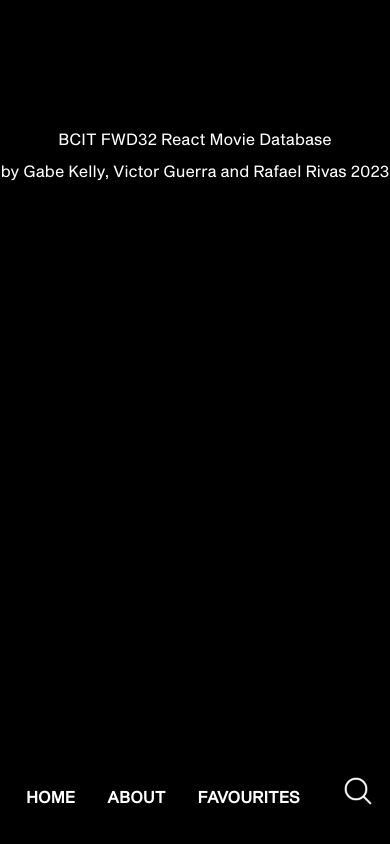
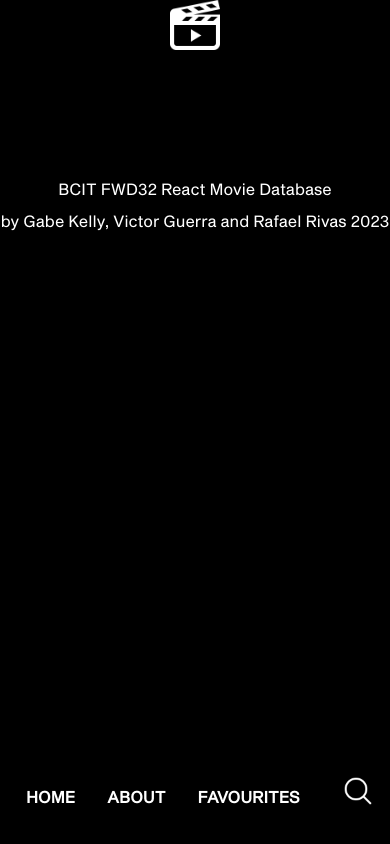
Before and after one commit to VictorGuerra2/movieDataBase, a React (Create React App) app: page /about in a window 390 px wide. Built offline with nearby package versions, Linux system fonts and the light colour scheme; no server answers.

Commit message:
Home icon updated
Added import link for home icon for all mobile pages.

```diff
--- a/src/components/Search.js
+++ b/src/components/Search.js
@@ -30,6 +30,9 @@
         <div>
             {
                 <div className="movie-grid-container">
+                    <Link className="home-icon-src-top" to="/">
+                        <img className="home-icon-top" src={require('../images/icon.png')} alt="logo" />
+                    </Link>
                     <h1>Results: {query}</h1>
                     {
                         movies.length > 0 &&
--- a/src/pages/PageAbout.js
+++ b/src/pages/PageAbout.js
@@ -1,8 +1,13 @@
 import React from 'react'
+import {Link} from "react-router-dom";
 
 function PageAbout() {
   return (
     <div>
+
+                <Link className="home-icon-src-top" to="/">
+                    <img className="home-icon-top" src={require('../images/icon.png')} alt="logo" />
+                </Link>
     <h1>About</h1>
     <p>This product uses the TMDb API but is not endorsed or certified by TMDb</p>
     </div>
--- a/src/pages/PageFavourites.js
+++ b/src/pages/PageFavourites.js
@@ -2,6 +2,7 @@
 import { useSelector } from "react-redux";
 import { Link } from "react-router-dom";
 import MovieCard from "../components/MovieCards";
+
 
 function PageFavourites() {
 
@@ -10,6 +11,11 @@
   return (
     <main>
       <section>
+        {/* Home icon */}
+      <Link className="home-icon-src-top" to="/">
+          <img className="home-icon-top" src={require('../images/icon.png')} alt="logo" />
+      </Link>
+      {/* Home icon end */}
         <h2>Favourite movies</h2>
         {favourites.length < 1 ? (
           <p>No favourites in your collection. Return to the <Link to="/">home</Link> page
--- a/src/pages/PageLanding.js
+++ b/src/pages/PageLanding.js
@@ -33,6 +33,9 @@
     return (
         <>
             <nav className="drop-down">
+                <Link className="home-icon-src-top" to="/">
+                    <img className="home-icon-top" src={require('../images/icon.png')} alt="logo" />
+                </Link>
                 <select onChange={handleDropDown} value={dropDownDisplay} name="drop-down">
                     <option value="popular">Popular</option>
                     <option value="now_playing">Now Playing</option>
--- a/src/pages/PageMovie.js
+++ b/src/pages/PageMovie.js
@@ -7,6 +7,7 @@
 import YouTube from "react-youtube";
 import MovieCard from "../components/MovieCards";
 import isFavourite from "../utilities/isFavourite";
+import {Link} from "react-router-dom";
 
 function PageMovie() {
   const [movie, setMovie] = useState([]);
@@ -138,6 +139,13 @@
 
   return (
     <div>
+
+      {/* Home icon */}
+      <Link className="home-icon-src-top" to="/">
+          <img className="home-icon-top" src={require('../images/icon.png')} alt="logo" />
+      </Link>
+      {/* Home icon end */}
+
       <MovieCard
         movieObject={from}
         isFavourite={isFavourite(favourites, null, from.id)}
--- a/src/scss/_header.scss
+++ b/src/scss/_header.scss
@@ -21,6 +21,8 @@
   .drop-down {
     @include select-webkit;
     @include drop-down;
+    position: fixed;
+    width: 100%;
   }
 }
 
@@ -50,20 +52,6 @@
 
 }
 
-.drop-down-position {
-
-}
-// .nav-header {
-
-//     float: left;
-//     display:fixed;
-
-//     flex-wrap: wrap;
-//     justify-content: space-around;
-//     background: black;
-// }
-
-
 .nav-header a {
     padding: 1rem;
     text-transform: uppercase;
@@ -81,11 +69,4 @@
 
 }
 
-// .drop-down {
-//     background: white;
-//     // position: fixed;
-//     width: 100%;
-
-// }
-
 }
--- a/src/scss/_main.scss
+++ b/src/scss/_main.scss
@@ -18,11 +18,15 @@
     justify-content: center;
   }
 
-
-
-
   .home-icon-src {
     display: none;
+  }
+
+  .home-icon-top {
+    height: 50px;
+    width: 50px;
+    display: block;
+    margin: 0 auto;
   }
 
 }
@@ -34,6 +38,7 @@
   // @include mq($tabletPortrait) {
   body {
     margin: 0;
+    background: black;
   }
 
   .movie-grid-container {
```
